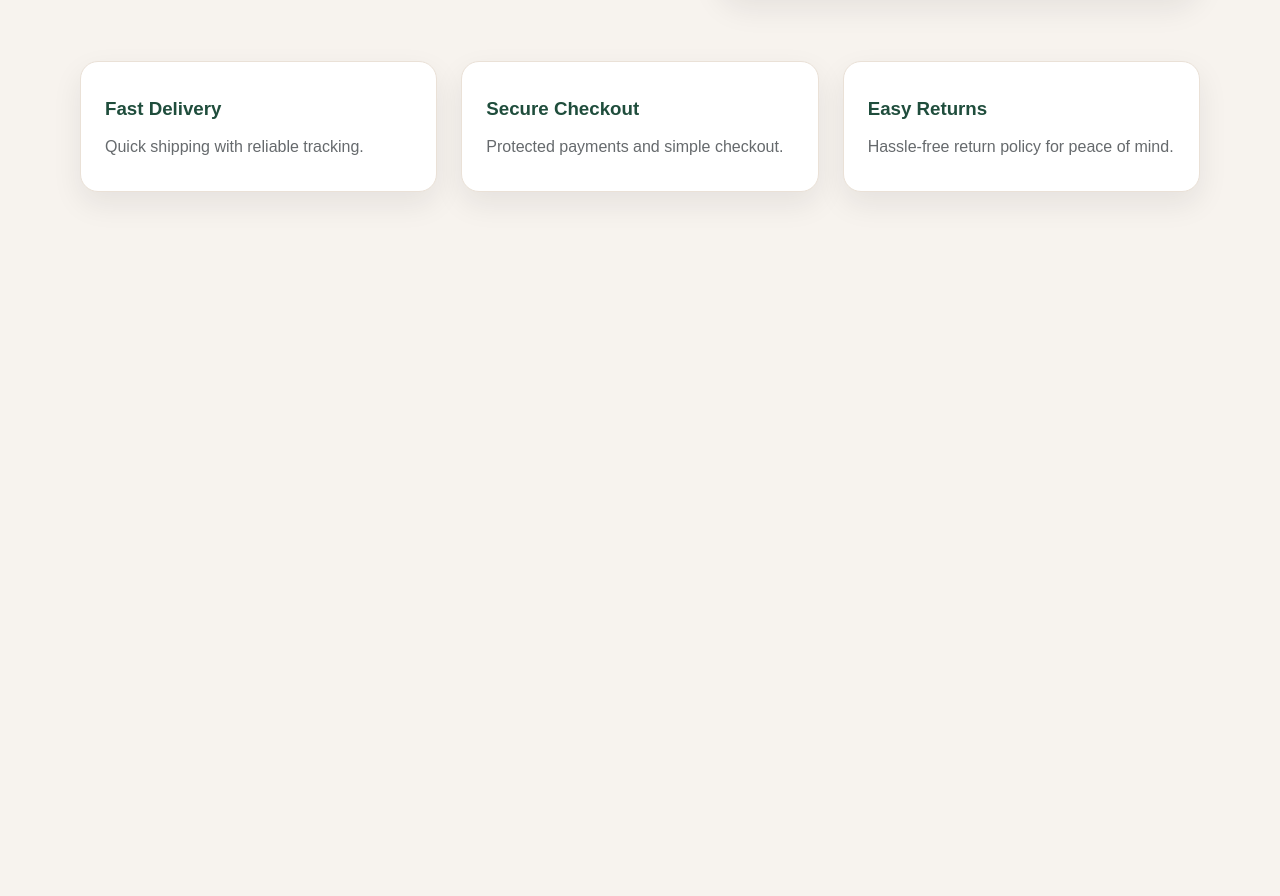
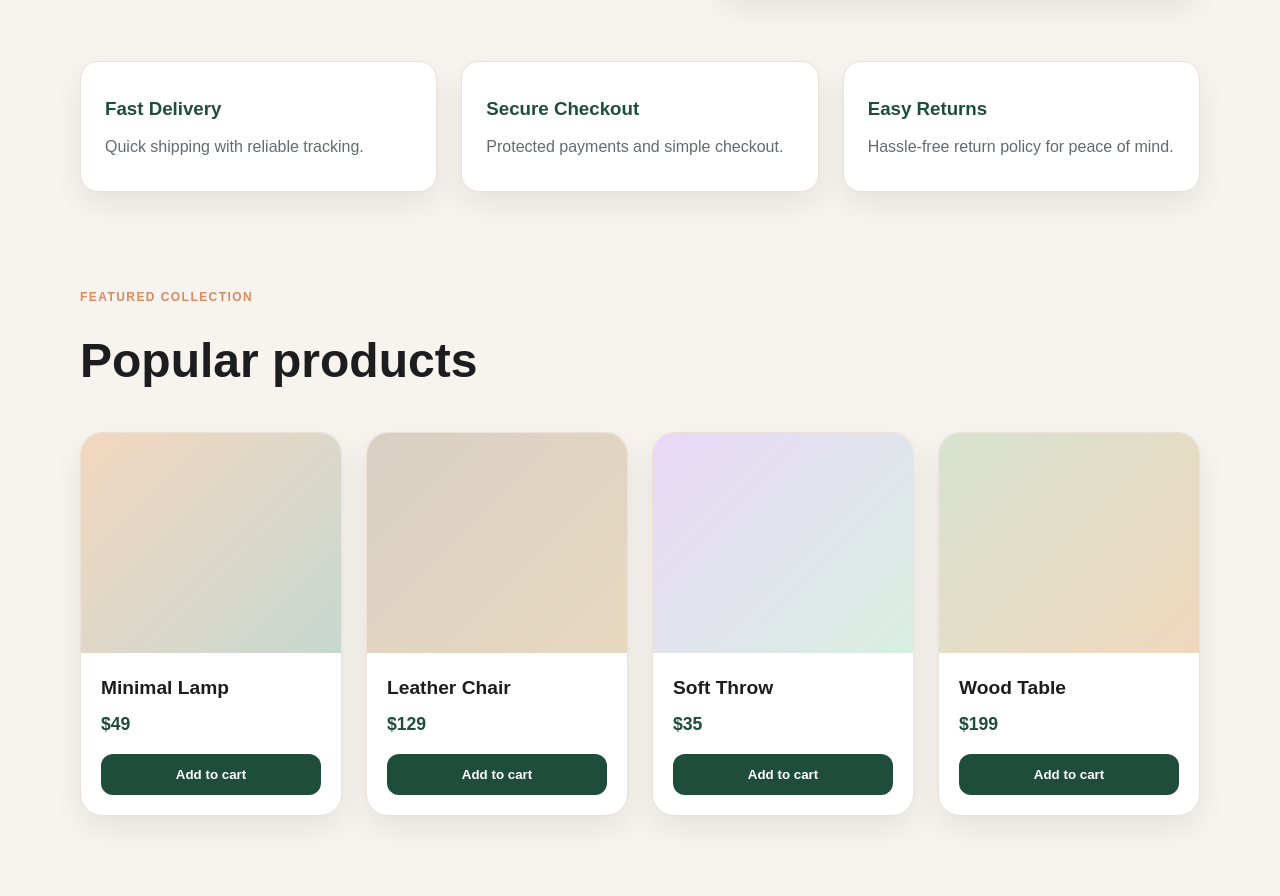
Before and after one commit to SujaySMR/Ecom, a plain HTML site: page index.html in a window 1280 px wide. Shown: the part 582-1478 px from the top of the page. Before the commit the page ends 854 px from the top, so only its background shows below. Drawn offline with Linux system fonts and the light colour scheme.

Commit message:
Added Product Catalog section

```diff
--- a/index.html
+++ b/index.html
@@ -57,6 +57,51 @@
           <p>Hassle-free return policy for peace of mind.</p>
         </div>
       </section>
+
+      <section class="catalog container">
+        <div class="section-heading">
+          <p class="eyebrow">Featured collection</p>
+          <h2>Popular products</h2>
+        </div>
+
+        <div class="product-grid">
+          <article class="product-card-item">
+            <div class="product-image product-one"></div>
+            <div class="product-info">
+              <h3>Minimal Lamp</h3>
+              <p class="price">$49</p>
+              <button>Add to cart</button>
+            </div>
+          </article>
+
+          <article class="product-card-item">
+            <div class="product-image product-two"></div>
+            <div class="product-info">
+              <h3>Leather Chair</h3>
+              <p class="price">$129</p>
+              <button>Add to cart</button>
+            </div>
+          </article>
+
+          <article class="product-card-item">
+            <div class="product-image product-three"></div>
+            <div class="product-info">
+              <h3>Soft Throw</h3>
+              <p class="price">$35</p>
+              <button>Add to cart</button>
+            </div>
+          </article>
+
+          <article class="product-card-item">
+            <div class="product-image product-four"></div>
+            <div class="product-info">
+              <h3>Wood Table</h3>
+              <p class="price">$199</p>
+              <button>Add to cart</button>
+            </div>
+          </article>
+        </div>
+      </section>
     </main>
   </body>
 </html>
--- a/style.css
+++ b/style.css
@@ -200,6 +200,86 @@ img {
   color: var(--muted);
 }
 
+.catalog {
+  padding: 1rem 0 5rem;
+}
+
+.section-heading {
+  margin-bottom: 2rem;
+}
+
+.section-heading h2 {
+  font-size: clamp(2rem, 4vw, 3rem);
+  color: var(--text);
+}
+
+.product-grid {
+  display: grid;
+  grid-template-columns: repeat(4, minmax(0, 1fr));
+  gap: 1.5rem;
+}
+
+.product-card-item {
+  background: var(--panel);
+  border: 1px solid var(--border);
+  border-radius: 22px;
+  overflow: hidden;
+  box-shadow: var(--shadow);
+}
+
+.product-image {
+  height: 220px;
+  background-size: cover;
+  background-position: center;
+}
+
+.product-one {
+  background: linear-gradient(135deg, #f3d7bf, #c7d8d0);
+}
+
+.product-two {
+  background: linear-gradient(135deg, #d9d0c4, #e7d8bf);
+}
+
+.product-three {
+  background: linear-gradient(135deg, #e9d8f7, #d9efe1);
+}
+
+.product-four {
+  background: linear-gradient(135deg, #d7e3cf, #f0d7bd);
+}
+
+.product-info {
+  padding: 1.25rem;
+}
+
+.product-info h3 {
+  font-size: 1.2rem;
+  margin-bottom: 0.4rem;
+}
+
+.price {
+  font-size: 1.1rem;
+  color: var(--primary);
+  font-weight: 700;
+  margin-bottom: 1rem;
+}
+
+.product-info button {
+  width: 100%;
+  border: none;
+  background: var(--primary);
+  color: white;
+  border-radius: 12px;
+  padding: 0.8rem 1rem;
+  font-weight: 700;
+  cursor: pointer;
+}
+
+.product-info button:hover {
+  background: var(--primary-dark);
+}
+
 @media (max-width: 768px) {
   .navbar {
     flex-wrap: wrap;
@@ -225,7 +305,14 @@ img {
     justify-content: center;
   }
 
-  .features {
+  .features,
+  .product-grid {
     grid-template-columns: 1fr;
   }
 }
+
+@media (max-width: 980px) {
+  .product-grid {
+    grid-template-columns: repeat(2, minmax(0, 1fr));
+  }
+}
```
